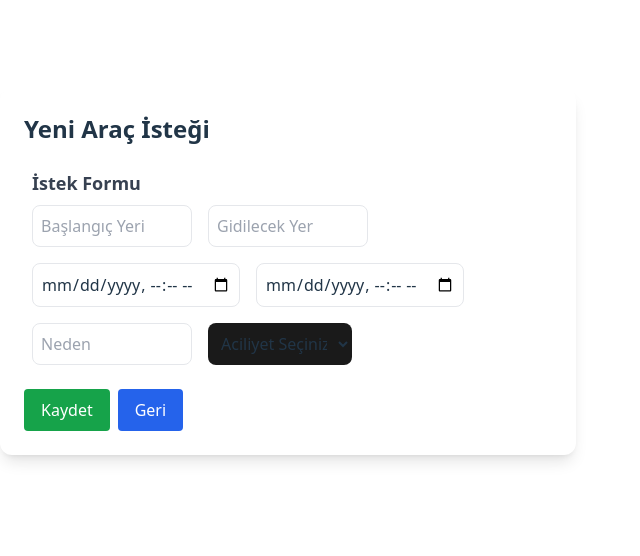
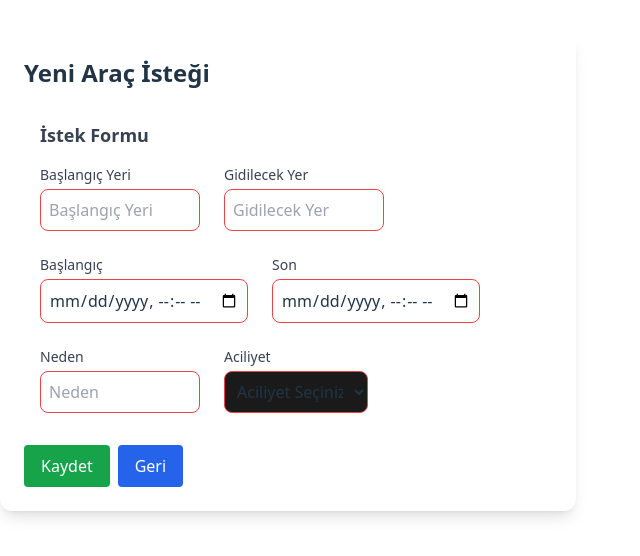
Before and after one commit to kiyanaa/ebtcarreserve, a React (Vite) app in the folder arac-frontend/: page /request in a window 1280 px wide. Shown: the part 148-704 px from the top of the page, without its empty margins (0-640 px from the left). Built offline with nearby package versions, Linux system fonts and the light colour scheme; sample sign-in values are in the browser's storage.

Commit message:
Update AddRequestForm.jsx

```diff
--- a/arac-frontend/src/components/AddRequestForm.jsx
+++ b/arac-frontend/src/components/AddRequestForm.jsx
@@ -8,76 +8,103 @@ export default function AddRequestForm({ requestForm, setRequestForm, onSubmit }
       [name]: value
     }));
   };
+
   const token = localStorage.getItem("token") || "";
   const userPosition = token ? JSON.parse(atob(token.split(".")[1])).position : "";
   const showKullanan = userPosition === "admin" || userPosition === "havuz";
 
   return (
-    <form onSubmit={onSubmit} className="p-2">
+    <form onSubmit={onSubmit} className="p-4 space-y-4">
       <h3 className="font-semibold text-lg text-gray-700 mb-2">İstek Formu</h3>
 
-      <div className="flex flex-wrap gap-4">
+      <div className="flex flex-wrap gap-6">
+        {/* Kullanan */}
         {showKullanan && (
+          <div className="flex flex-col">
+            <label className="text-sm font-medium text-gray-700 mb-1">Kullanan</label>
             <input
               required
               name="kullanan"
               placeholder="Kullanan"
               value={requestForm.kullanan}
               onChange={handleChange}
-            className="p-2 border rounded-lg w-40 focus:ring-2 focus:ring-blue-400"
+              className="p-2 border border-red-500 rounded-lg w-40 focus:ring-2 focus:ring-blue-400"
             />
+          </div>
         )}
+
+        {/* Başlangıç Yeri */}
+        <div className="flex flex-col">
+          <label className="text-sm font-medium text-gray-700 mb-1">Başlangıç Yeri</label>
           <input
             required
             name="yer"
             placeholder="Başlangıç Yeri"
             value={requestForm.yer}
             onChange={handleChange}
-          className="p-2 border rounded-lg w-40 focus:ring-2 focus:ring-blue-400"
+            className="p-2 border border-red-500 rounded-lg w-40 focus:ring-2 focus:ring-blue-400"
           />
+        </div>
 
+        {/* Gidilecek Yer */}
+        <div className="flex flex-col">
+          <label className="text-sm font-medium text-gray-700 mb-1">Gidilecek Yer</label>
           <input
             required
             name="gidilecek_yer"
             placeholder="Gidilecek Yer"
             value={requestForm.gidilecek_yer}
             onChange={handleChange}
-          className="p-2 border rounded-lg w-40 focus:ring-2 focus:ring-blue-400"
+            className="p-2 border border-red-500 rounded-lg w-40 focus:ring-2 focus:ring-blue-400"
           />
+        </div>
 
+        {/* Başlangıç Tarihi */}
+        <div className="flex flex-col">
+          <label className="text-sm font-medium text-gray-700 mb-1">Başlangıç</label>
           <input
             required
             type="datetime-local"
             name="baslangic"
-          placeholder="Başlangıç"
             value={requestForm.baslangic}
             onChange={handleChange}
-          className="p-2 border rounded-lg w-52 focus:ring-2 focus:ring-blue-400"
+            className="p-2 border border-red-500 rounded-lg w-52 focus:ring-2 focus:ring-blue-400"
           />
+        </div>
 
+        {/* Son Tarihi */}
+        <div className="flex flex-col">
+          <label className="text-sm font-medium text-gray-700 mb-1">Son</label>
           <input
             required
             type="datetime-local"
             name="son"
-          placeholder="Son"
             value={requestForm.son}
             onChange={handleChange}
-          className="p-2 border rounded-lg w-52 focus:ring-2 focus:ring-blue-400"
+            className="p-2 border border-red-500 rounded-lg w-52 focus:ring-2 focus:ring-blue-400"
           />
+        </div>
 
+        {/* Neden */}
+        <div className="flex flex-col">
+          <label className="text-sm font-medium text-gray-700 mb-1">Neden</label>
           <input
             name="neden"
             placeholder="Neden"
             value={requestForm.neden}
             onChange={handleChange}
-          className="p-2 border rounded-lg w-40 focus:ring-2 focus:ring-blue-400"
+            className="p-2 border border-red-500 rounded-lg w-40 focus:ring-2 focus:ring-blue-400"
           />
+        </div>
 
+        {/* Aciliyet */}
+        <div className="flex flex-col">
+          <label className="text-sm font-medium text-gray-700 mb-1">Aciliyet</label>
           <select
             name="aciliyet"
             value={requestForm.aciliyet}
             onChange={handleChange}
-          className="p-2 border rounded-lg w-36 focus:ring-2 focus:ring-blue-400"
+            className="p-2 border border-red-500 rounded-lg w-36 focus:ring-2 focus:ring-blue-400"
           >
             <option value="">Aciliyet Seçiniz</option>
             <option value="düşük">Düşük</option>
@@ -85,8 +112,7 @@ export default function AddRequestForm({ requestForm, setRequestForm, onSubmit }
             <option value="yüksek">Yüksek</option>
           </select>
         </div>
-
-
+      </div>
     </form>
   );
 }
```
Lines whose indentation alone changed are shown as unchanged.
